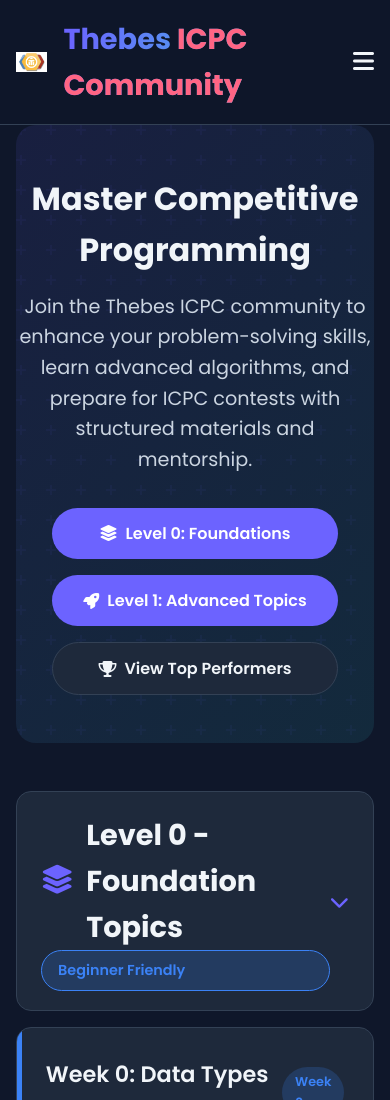
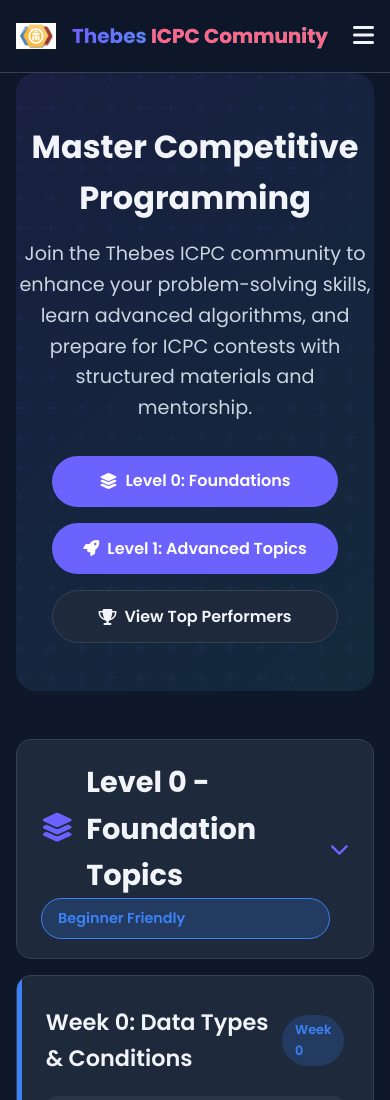
Before and after one commit to abdelrahmanAE/THEBES_ICPC, a plain HTML site: page index.html in a window 390 px wide. Shown: the top 1100 px of the page. Drawn offline with Linux system fonts and the light colour scheme.

Commit message:
Refactor styles.css with CSS variables and layout adjustments

```diff
--- a/styles.css
+++ b/styles.css
@@ -795,3 +795,8 @@ footer {
     font-size: 1rem;
   }
 }
+@media (max-width: 767px) {
+  .logo-text h1 {
+    font-size: 1.25rem;
+  }
+}
```
